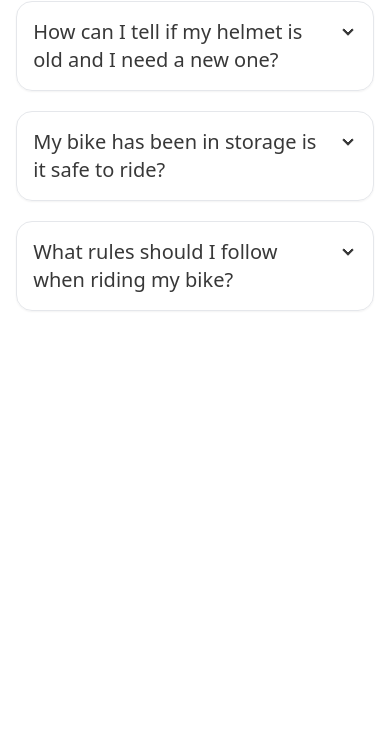
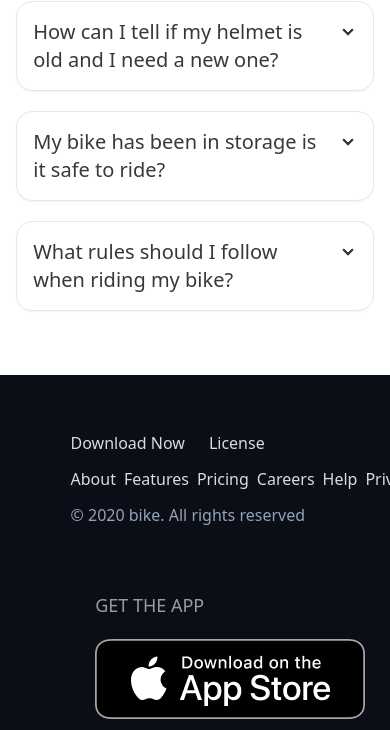
Before and after one commit to AhammedNoyon/Bike-Zone, a plain HTML site: page index.html in a window 390 px wide. Shown: the part 6744-7474 px from the top of the page. Before the commit the page ends 7119 px from the top, so only its background shows below. Drawn offline with nearby package versions, Linux system fonts and the light colour scheme.

Commit message:
Create footer with social media links and Make website responsive across devices

```diff
--- a/index.html
+++ b/index.html
@@ -39,6 +39,7 @@
               'latest-card-title-color': 'rgba(24, 25, 31, 1)',
               'rating-card-span-color': 'rgba(35, 166, 240, 1)',
               'question-title-color': 'rgba(56, 56, 56, 1)',
+              'footer-bg-color': 'rgba(11, 13, 23, 1)',
             },
           },
         },
@@ -511,14 +512,14 @@
       </section>
       <!-- Frequently Asked Question related section -->
       <section class="mb-16 lg:mb-32">
-        <h3
-          class="text-5xl font-semibold mb-12 text-center  max-sm:mx-auto"
-        >
+        <h3 class="text-5xl font-semibold mb-12 text-center max-sm:mx-auto">
           Frequently Asked
           <span class="text-primary-btn">Questions</span>
         </h3>
         <!-- Frequently section flex container  -->
-        <div class="flex justify-between items-center lg:gap-x-40 md:gap-20 mt-16 lg:mt-32 max-sm:flex-col max-sm:space-y-10">
+        <div
+          class="flex justify-between items-center lg:gap-x-40 md:gap-20 mt-16 lg:mt-32 max-sm:flex-col max-sm:space-y-10"
+        >
           <!-- Frequently image container -->
           <div>
             <img
@@ -533,13 +534,15 @@
             <div class="collapse collapse-arrow shadow-sm border">
               <input type="radio" name="my-accordion-2" checked="checked" />
               <div
-                class="collapse-title text-xl font-medium text-question-title-color  max-sm:w-full"
+                class="collapse-title text-xl font-medium text-question-title-color max-sm:w-full"
               >
                 What are the most important things I should know about riding a
                 bike?
               </div>
               <div class="collapse-content">
-                <p class="text-base font-normal text-desc-primary w-4/5 max-sm:w-full">
+                <p
+                  class="text-base font-normal text-desc-primary w-4/5 max-sm:w-full"
+                >
                   Safety First! Always obey the rules of the road. Obey all
                   traffic signals, signs, and laws. Get in the mindset of
                   “driving” your bike—not just “riding” your bike. This will
@@ -550,7 +553,10 @@
             <!-- Accordion 2 -->
             <div class="collapse collapse-arrow shadow-sm border">
               <input type="radio" name="my-accordion-2" />
-              <div class="collapse-title  text-xl font-medium text-question-title-color max-sm:w-full">How can I tell if my helmet is old and I need a new one?
+              <div
+                class="collapse-title text-xl font-medium text-question-title-color max-sm:w-full"
+              >
+                How can I tell if my helmet is old and I need a new one?
               </div>
               <div class="collapse-content">
                 <p class="font-normal text-desc-primary">Yes!</p>
@@ -560,7 +566,10 @@
             <!-- Accordion 3 -->
             <div class="collapse collapse-arrow shadow-sm border">
               <input type="radio" name="my-accordion-2" />
-              <div class="collapse-title  text-xl font-medium text-question-title-color max-sm:w-full">My bike has been in storage is it safe to ride?
+              <div
+                class="collapse-title text-xl font-medium text-question-title-color max-sm:w-full"
+              >
+                My bike has been in storage is it safe to ride?
               </div>
               <div class="collapse-content">
                 <p class="font-normal text-desc-primary">Yes!</p>
@@ -570,7 +579,10 @@
             <!-- Accordion 4 -->
             <div class="collapse collapse-arrow shadow-sm border">
               <input type="radio" name="my-accordion-2" />
-              <div class="collapse-title  text-xl font-medium text-question-title-color max-sm:w-full">What rules should I follow when riding my bike?
+              <div
+                class="collapse-title text-xl font-medium text-question-title-color max-sm:w-full"
+              >
+                What rules should I follow when riding my bike?
               </div>
               <div class="collapse-content">
                 <p class="font-normal text-desc-primary">Yes!</p>
@@ -581,6 +593,32 @@
         </div>
       </section>
     </main>
-    <footer></footer>
+    <footer class="footer max-sm:w-full bg-footer-bg-color text-neutral-content p-14">
+      <!-- footer section container  -->
+      <div class="w-11/12 m-auto lg:w-8/12 flex justify-between items-center max-sm:flex-col max-sm:space-y-14">
+        <aside class="max-sm:mx-auto">
+          <div class="flex space-x-6">
+            <p class="text-base font-normal">Download Now</p>
+            <p class="text-base font-normal">License</p>
+          </div>
+          <div class="flex space-x-6 mt-3 md:space-x-2 max-sm:space-x-2">
+            <p class="text-base font-normal">About</p>
+            <p class="text-base font-normal">Features</p>
+            <p class="text-base font-normal">Pricing</p>
+            <p class="text-base font-normal">Careers</p>
+            <p class="text-base font-normal ">Help</p>
+              <p class="text-base font-normal">Privacy</p>
+          </div>
+          <p class="text-base font-normal text-slate-400 mt-3">© 2020 bike. All rights reserved</p>
+        </aside>
+        <nav>
+          <h6 class="footer-title text-lg font-medium text-slate-50 mb-5">Get the App</h6>
+          <div class="space-y-4">
+            <img src="./images/others/ios.png" alt="">
+            <img src="./images/others/android.png" alt="">
+          </div>
+        </nav>
+      </div>
+    </footer>
   </body>
 </html>
```
